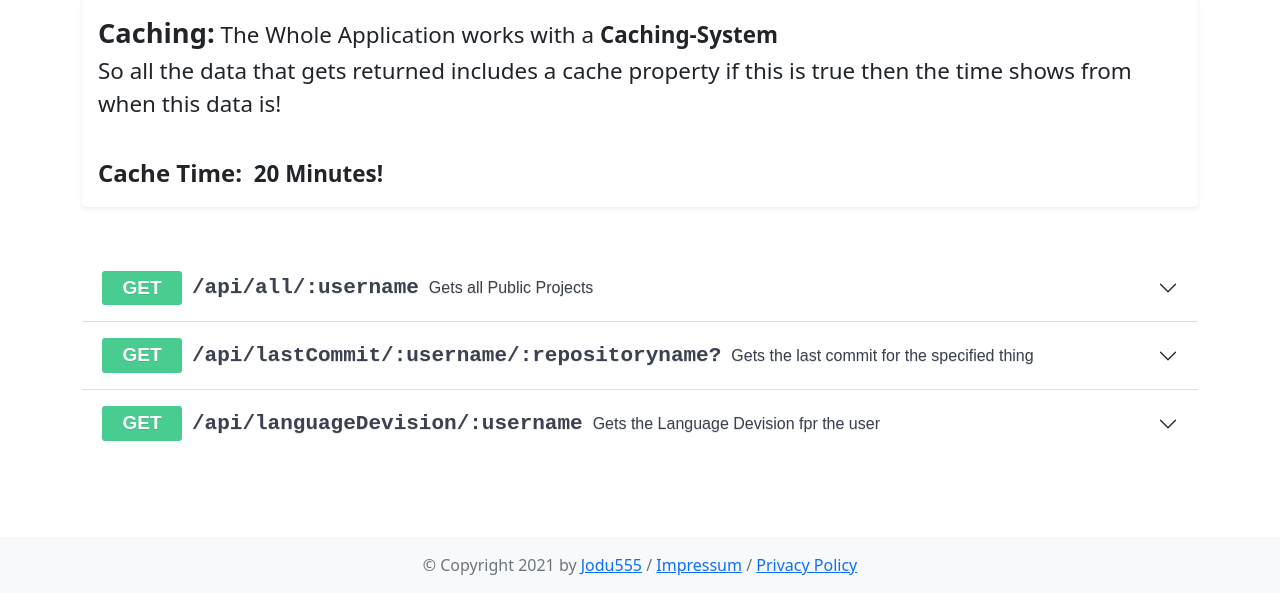
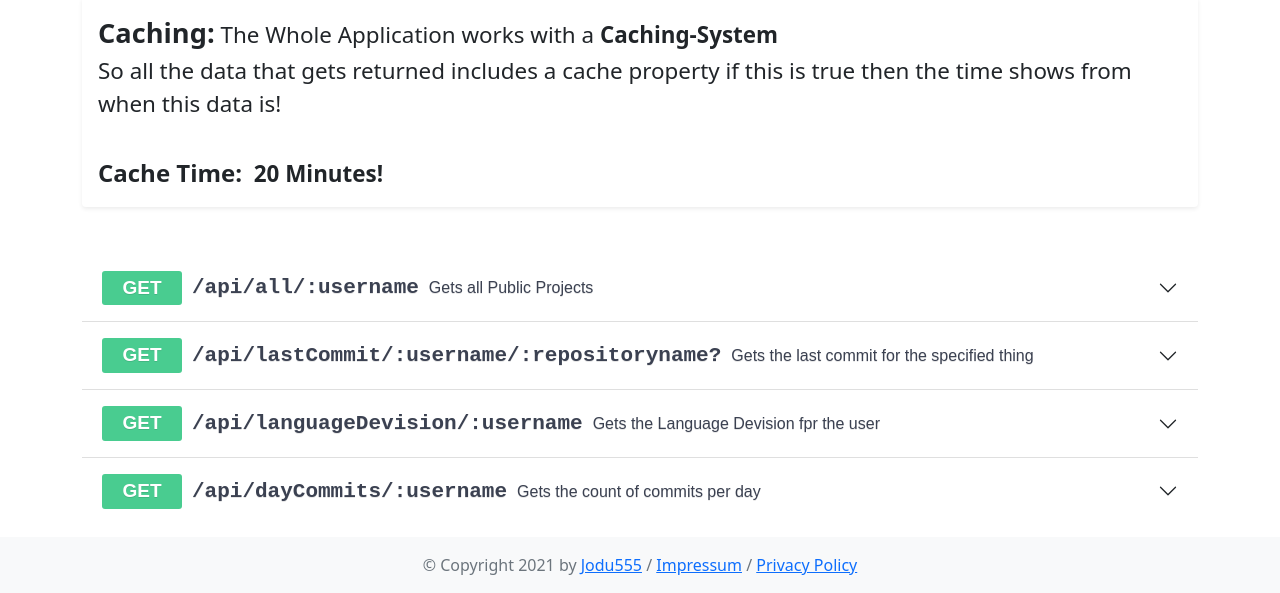
Before and after one commit to Jodu555/github-information-api, a website: page documentation.html in a window 1280 px wide. Shown: the part 207-800 px from the top of the page. Drawn offline with nearby package versions, Linux system fonts and the light colour scheme.

Commit message:
added the dayCommits endpoint to the docs

```diff
--- a/documentation.html
+++ b/documentation.html
@@ -195,6 +195,30 @@
 				},
 			}
 		);
+		appendDocPath(
+			'GET',
+			'/api/dayCommits/:username',
+			'Gets the count of commits per day',
+			'Gets the count of commits for each day',
+			{
+				data: {
+					cache: false,
+					time: 1638431635162,
+					period: ['2020-11-29', '2021-12-02'],
+					dayInfo: {
+						'2020-11-29': {
+							count: '0',
+						},
+						'2020-11-30': {
+							count: '0',
+						},
+						'2020-12-01': {
+							count: '0',
+						},
+					},
+				},
+			}
+		);
 
 		class JSONPrinter {
 			replacer(match, pIndent, pKey, pVal, pEnd) {
```
